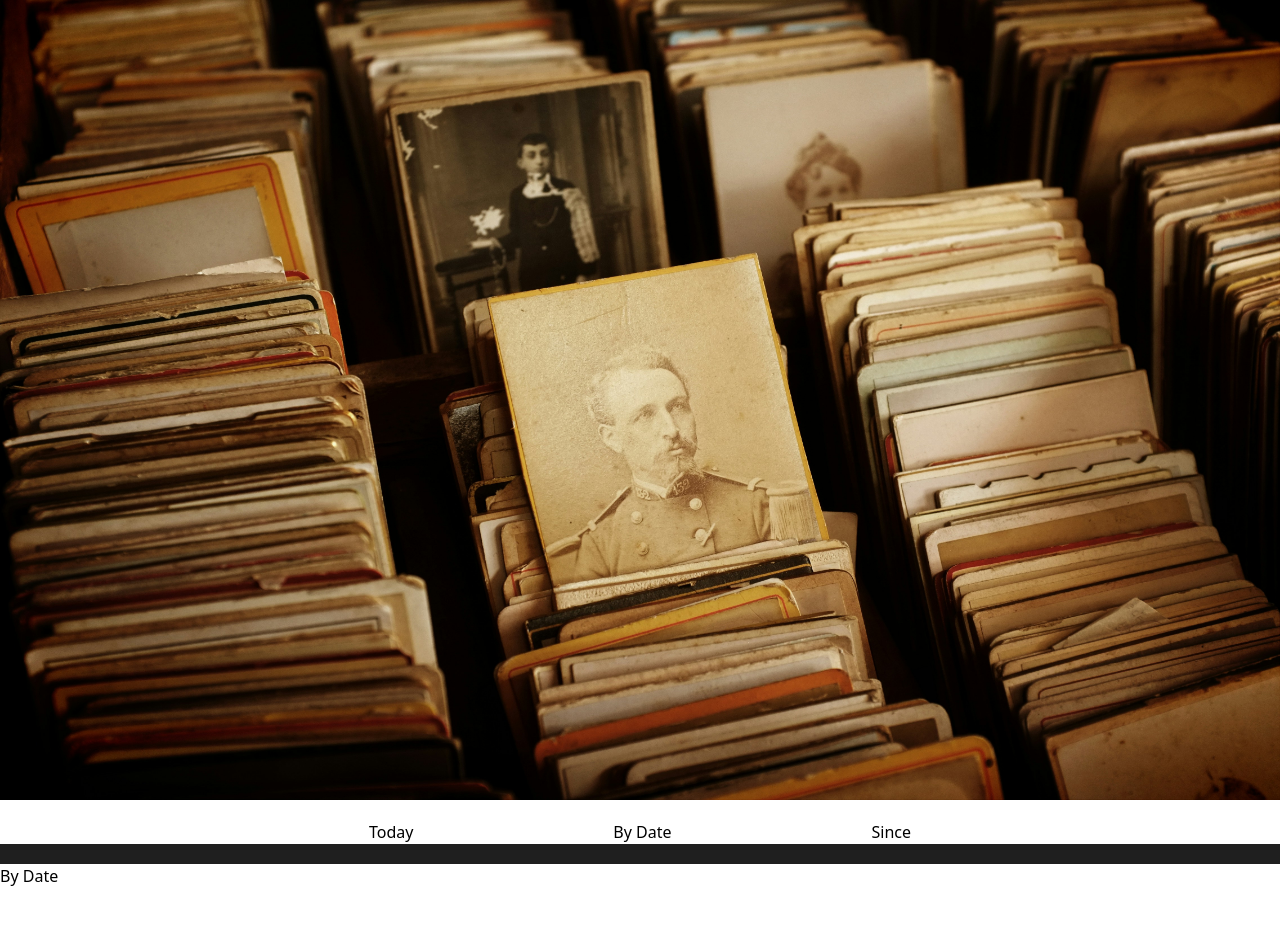
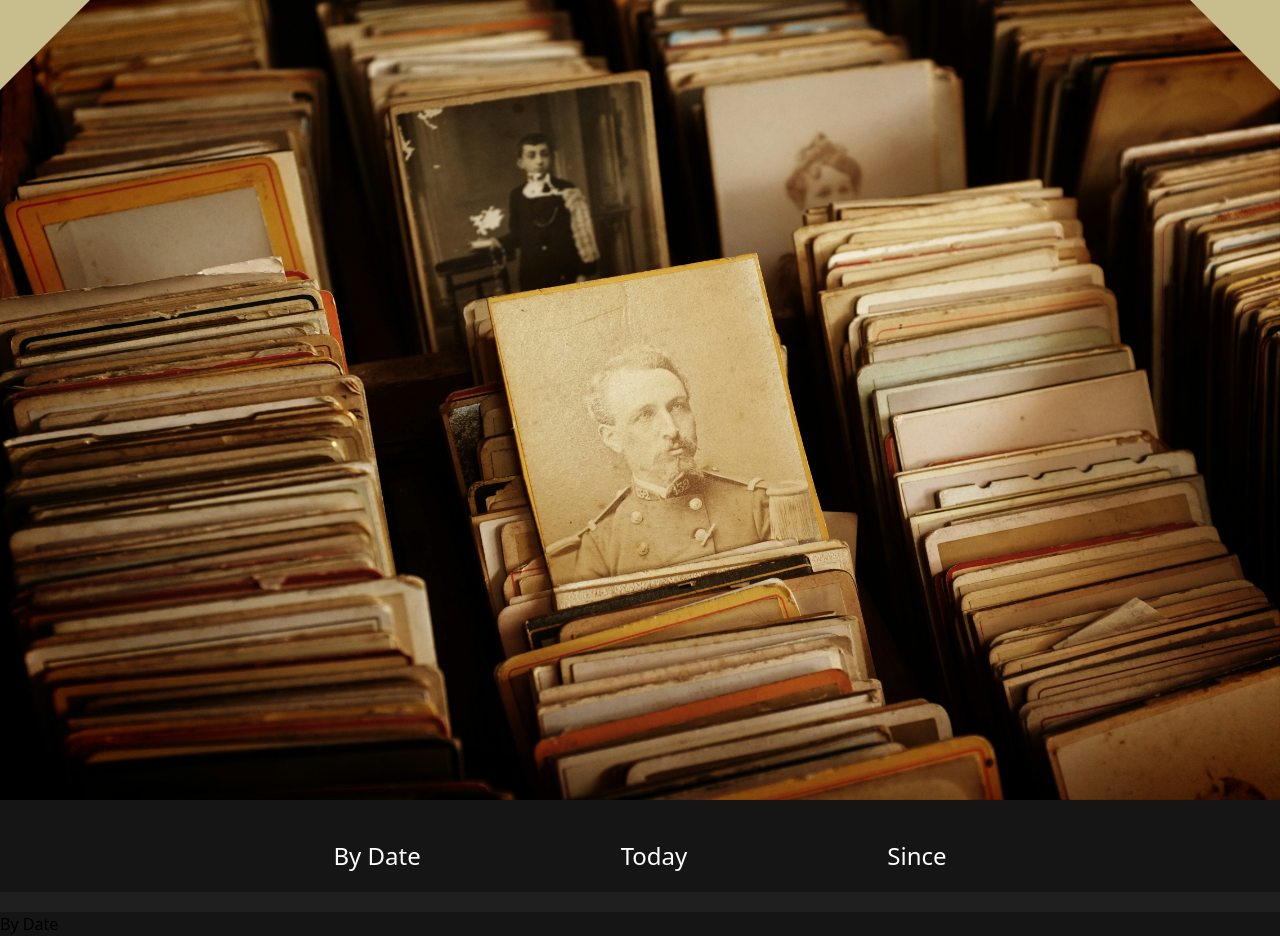
Before and after one commit to BeastTheNinja/History_Site, a React (Vite) app: page /by-date in a window 1280 px wide. Before the commit the page ends 888 px from the top, so only its background shows below. Built offline with nearby package versions, Linux system fonts and the light colour scheme.

Commit message:
Created timeline

```diff
--- /dev/null
+++ b/src/components/Card.tsx
@@ -0,0 +1,28 @@
+interface CardProps {
+    title: string;
+    description: string;
+    link?: string;
+}
+
+export const Card = ({ title, description, link }: CardProps) => {
+    return (
+        <article className="rounded-md border border-amber-200/40 bg-neutral-900/70 p-4 text-neutral-100 shadow-sm">
+            <h2 className="text-xs uppercase tracking-[0.2em] text-amber-200">
+                Year: {title}
+            </h2>
+            <p className="mt-2 text-sm leading-relaxed text-neutral-200">
+                {description}
+            </p>
+            {link && (
+                <a
+                    href={link}
+                    target="_blank"
+                    rel="noreferrer"
+                    className="mt-3 inline-block text-xs uppercase tracking-[0.2em] text-amber-200 hover:text-amber-100"
+                >
+                    Read more
+                </a>
+            )}
+        </article>
+    )
+}
--- /dev/null
+++ b/src/components/CardContainer.tsx
@@ -0,0 +1,18 @@
+import type { ReactNode } from "react"
+
+interface CardContainerProps {
+    align: "left" | "right";
+    children: ReactNode;
+}
+
+export const CardContainer = ({ align, children }: CardContainerProps) => {
+    const alignmentClass = align === "left" ? "md:justify-end" : "md:justify-start"
+
+    return (
+        <div className={`flex w-full ${alignmentClass}`}>
+            <div className="w-full max-w-md">
+                {children}
+            </div>
+        </div>
+    )
+}
--- a/src/components/Header.tsx
+++ b/src/components/Header.tsx
@@ -5,8 +5,40 @@ export const Header = () => {
     return (
 
         <>
-            <div>
-                <img className='w-full h-200 bg-zinc-800/20' src={Hero} alt="Picture with black and white Pictures" />
+            <div
+                className='
+            relative'
+            >
+                <img
+                    className='
+                w-full
+                h-200
+                bg-zinc-800/20 '
+                    src={Hero}
+                    alt="Picture with black and white Pictures"
+                />
+            </div>
+            <div
+                className="
+                absolute
+                top-0
+                left-0
+                border-t-90
+                border-r-90
+                border-t-[#C7BD8D]
+                border-r-transparent">
+
+            </div>
+            <div
+                className='
+                absolute
+                top-0
+                right-0
+                border-t-90
+                border-l-90
+                border-t-[#C7BD8D]
+                border-l-transparent'
+            >
             </div>
         </>
 
--- a/src/components/Navigation.tsx
+++ b/src/components/Navigation.tsx
@@ -4,8 +4,8 @@ import { NavLink } from "react-router"
 export const Navigation = () => {
 
     const Links = [
+        { name: 'By Date', link: '/by-date' },
         { name: 'Today', link: '/' },
-        { name: 'By Date', link: '/by-date' },
         { name: 'Since', link: '/since' },
     ]
 
@@ -21,6 +21,7 @@ export const Navigation = () => {
                             <li className="pt-5" key={link.link}>
                                 <NavLink
                                     to={link.link}
+                                    className={`flex my-5 text-2xl text-white`}
                                     end={link.link === "/"}>
                                     {link.name}
                                 </NavLink>
--- /dev/null
+++ b/src/components/Timeline.tsx
@@ -0,0 +1,49 @@
+import type { Birth } from "../types/Data"
+import { Card } from "./Card"
+import { CardContainer } from "./CardContainer"
+
+interface TimelineProps {
+    items: Birth[];
+}
+
+export const Timeline = ({ items }: TimelineProps) => {
+    return (
+        <section className="relative mx-auto max-w-5xl px-4 py-12">
+            <div className="absolute left-1/2 top-0 hidden h-full w-3 -translate-x-1/2 bg-amber-200/40 md:block" />
+
+            <div className="space-y-10">
+                {items.map((item, index) => {
+                    const isLeft = index % 2 === 0
+                    const link = item.links?.[0]?.link
+                    const cardColumnClass = isLeft
+                        ? "md:w-1/2 md:pr-12"
+                        : "md:w-1/2 md:pl-12 md:ml-auto"
+
+                    return (
+                        <div
+                            key={`${item.year}-${index}`}
+                            className="relative md:flex md:items-center"
+                        >
+                            <div className={cardColumnClass}>
+                                <CardContainer align={isLeft ? "left" : "right"}>
+                                    <Card
+                                        title={item.year}
+                                        description={item.text}
+                                        link={link}
+                                    />
+                                </CardContainer>
+                            </div>
+
+                            <span className="absolute left-1/2 top-1/2 hidden h-3 w-3 -translate-x-1/2 -translate-y-1/2 rounded-full border border-amber-200 bg-neutral-900 md:block" />
+                            <span
+                                className={`absolute top-1/2 hidden h-px -translate-y-1/2 bg-amber-200/60 md:block ${isLeft ? "right-1/2" : "left-1/2"
+                                    }`}
+                                style={{ width: "calc(10% - 3.2rem)" }}
+                            />
+                        </div>
+                    )
+                })}
+            </div>
+        </section>
+    )
+}
--- a/src/data/Data.tsx
+++ b/src/data/Data.tsx
@@ -4,8 +4,7 @@ export const useFetchData = <T,>(url: string) => {
 
     const [data, setData] = useState<T>();
     const [loading, setLoading] = useState(true);
-    const [error, setError] = useState<string | null>();
-
+    const [error, setError] = useState<string | null>(null);
 
     useEffect(() => {
         const fetchData = async () => {
--- a/src/layout/Layout.tsx
+++ b/src/layout/Layout.tsx
@@ -8,7 +8,7 @@ export const Layout = () => {
     return (
 
         <>
-            <div className="bg-[#151515] max-w-screen max-h-screen mx-auto ">
+            <div className="bg-[#151515]">
         <Header />
 
         <Navigation />
--- /dev/null
+++ b/src/pages/TodayView.tsx
@@ -0,0 +1,22 @@
+import { Timeline } from "../components/Timeline"
+import { useFetchData } from "../data/Data"
+import type { HistoryData } from "../types/Data"
+
+
+
+export const TodayView = () => {
+
+    const { data, loading, error } = useFetchData<HistoryData>("https://history.muffinlabs.com/date")
+
+    console.log(data)
+    return (
+        <>
+            <div>
+                {loading && <p>loading</p>}
+                {error && <p>error</p>}
+                {data && <Timeline items={data.data.Events} />}
+            </div>
+
+        </>
+    )
+}
--- a/src/router/Routes.tsx
+++ b/src/router/Routes.tsx
@@ -1,5 +1,6 @@
 import { BrowserRouter, Route, Routes } from "react-router"
 import { Layout } from "../layout/Layout"
+import { TodayView } from "../pages/TodayView"
 
 export const Routing = () => {
 
@@ -12,7 +13,7 @@ export const Routing = () => {
                 <Routes>
                     <Route element={<Layout />}>
                         <Route path="by-date" element={<h1>By Date</h1>} />
-                        <Route index element={<h1>Today</h1>} />
+                        <Route index element={<TodayView />} />
                         <Route path="since" element={<h1>Since</h1>} />
                     </Route>
                 </Routes>
```
Also changed, not shown: src/types/Data.d.ts (renamed from src/types/Data.ts).
